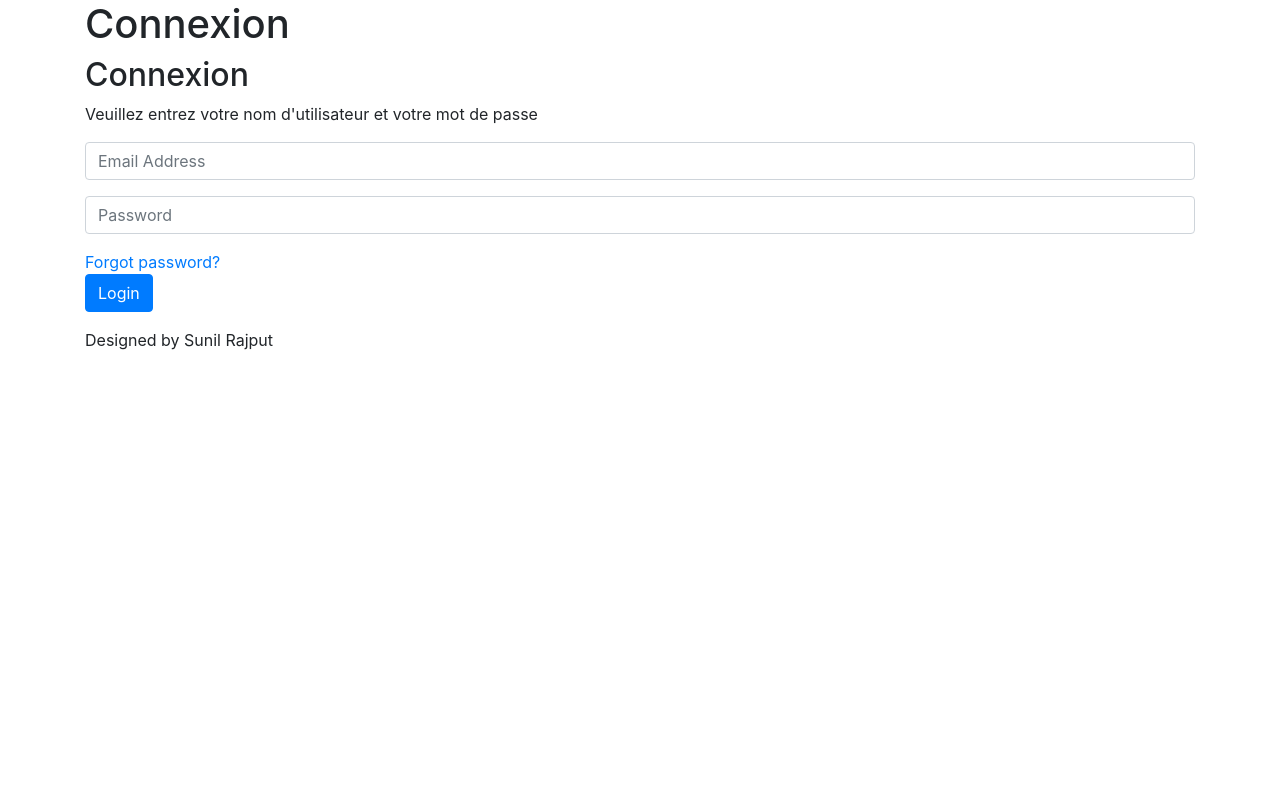
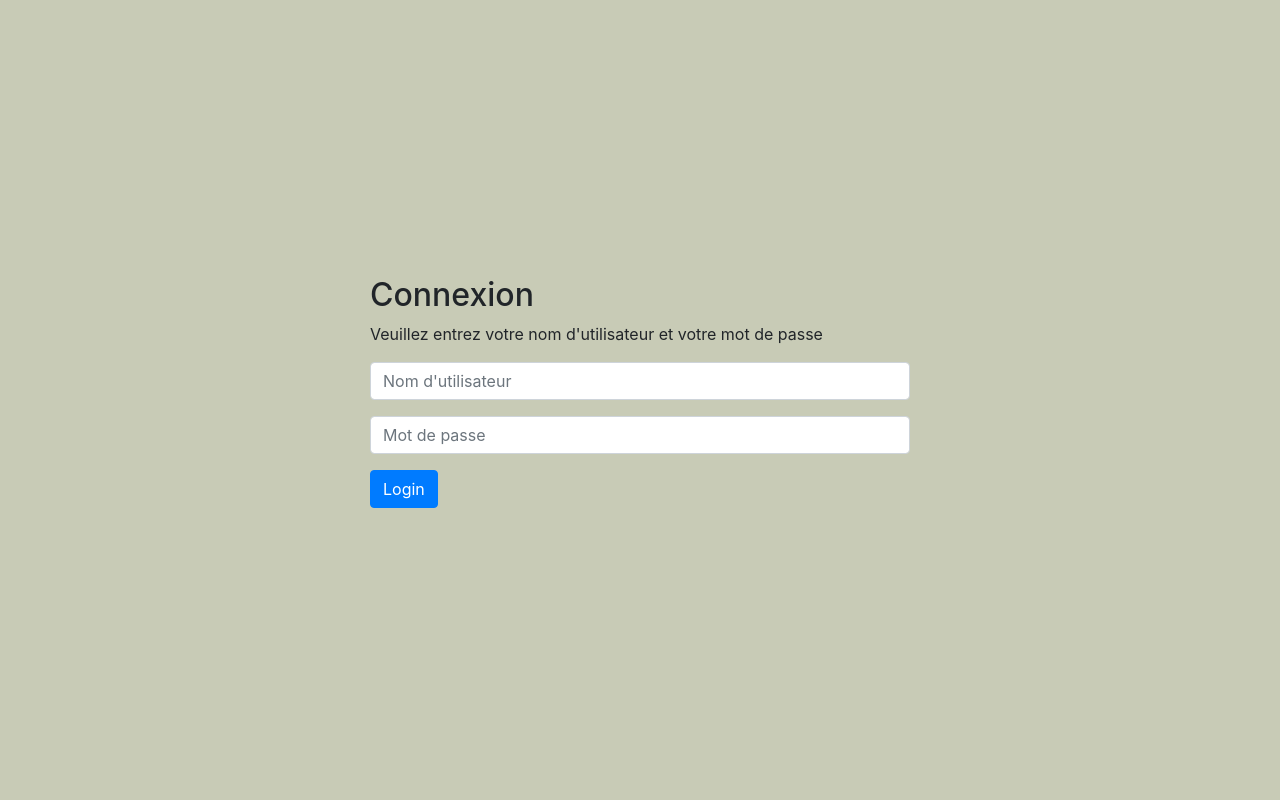
Before and after one commit to CyrilMercier00/CyrilMercier00.github.io, a CodeIgniter app: the page made by public_html/application/views/v_login.php in a window 1280 px wide. Run offline with CodeIgniter, Linux system fonts and the light colour scheme; some libraries are stand-ins or nearby versions.

Commit message:
Page login + model

```diff
--- a/public_html/application/config/autoload.php
+++ b/public_html/application/config/autoload.php
@@ -89,7 +89,7 @@ $autoload['drivers'] = array();
 |
 |	$autoload['helper'] = array('url', 'file');
 */
-$autoload['helper'] = array();
+$autoload['helper'] = array('url');
 
 /*
 | -------------------------------------------------------------------
--- a/public_html/application/views/v_login.php
+++ b/public_html/application/views/v_login.php
@@ -1,51 +1,38 @@
 <!-- https://www.formget.com/form-login-codeigniter/ -->
 
+<!------ Bootsrap ---------->
 <link href="//maxcdn.bootstrapcdn.com/bootstrap/4.1.1/css/bootstrap.min.css" rel="stylesheet" id="bootstrap-css">
 <script src="//maxcdn.bootstrapcdn.com/bootstrap/4.1.1/js/bootstrap.min.js"></script>
 <script src="//cdnjs.cloudflare.com/ajax/libs/jquery/2.2.4/jquery.min.js"></script>
-<!------ Include the above in your HEAD tag ---------->
 
-<!-- Main CSS -->
+<!------ Main CSS ------>
 <link href="<?php echo base_url(); ?>assets/css/login.css" rel="stylesheet" type="text/css"/>
 
 <html>
-    <head>
+    <body id="LoginForm">
+        <div class="container h-100">
+            <div class="login-form row align-items-center h-100">
 
-        <link href="//maxcdn.bootstrapcdn.com/bootstrap/4.1.1/css/bootstrap.min.css" rel="stylesheet" id="bootstrap-css">
-        <script src="//maxcdn.bootstrapcdn.com/bootstrap/4.1.1/js/bootstrap.min.js"></script>
-        <script src="//cdnjs.cloudflare.com/ajax/libs/jquery/3.2.1/jquery.min.js"></script>
-        <!------ Include the above in your HEAD tag ---------->
-    </head>
-
-    <body id="LoginForm">
-        <div class="container">
-            <h1 class="form-heading">Connexion</h1>
-            <div class="login-form">
-                <div class="main-div">
+                <div class="main-div col-6 mx-auto">
+                    <h2 class="form-heading">Connexion</h2>
                     <div class="panel">
-                        <h2>Connexion</h2>
                         <p>Veuillez entrez votre nom d'utilisateur et votre mot de passe</p>
                     </div>
+
                     <form id="Login">
-
                         <div class="form-group">
-                            <input type="email" class="form-control" id="inputEmail" placeholder="Email Address">
+                            <input type="text" class="form-control" id="inputEmail" placeholder="Nom d'utilisateur">
                         </div>
 
                         <div class="form-group">
-                            <input type="password" class="form-control" id="inputPassword" placeholder="Password">
+                             <input type="password" class="form-control" id="inputPassword" placeholder="Mot de passe">
                         </div>
 
-                        <div class="forgot">
-                            <a href="reset.html">Forgot password?</a>
-                        </div>
-                        <button type="submit" class="btn btn-primary">Login</button>
+                        <button type="submit" class="btn btn-primary" action="c_login/check_login" method="post"> Login</button>
+                    </form>
 
-                    </form>
                 </div>
-                <p class="botto-text"> Designed by Sunil Rajput</p>
-            </div></div></div>
-
-
-</body>
+            </div>
+        </div>
+    </body>
 </html>
--- /dev/null
+++ b/public_html/assets/css/login.css
@@ -0,0 +1,4 @@
+body {
+    height: 100%;
+    background-color: #c8cbb6;
+}
```
Also changed, not shown: public_html/application/config/database.php (+6 -6 lines), public_html/application/controllers/c_accueil.php (+3 -4 lines), public_html/application/controllers/c_login.php (+12 -4 lines), public_html/application/models/m_login.php (+12 -1 lines).
